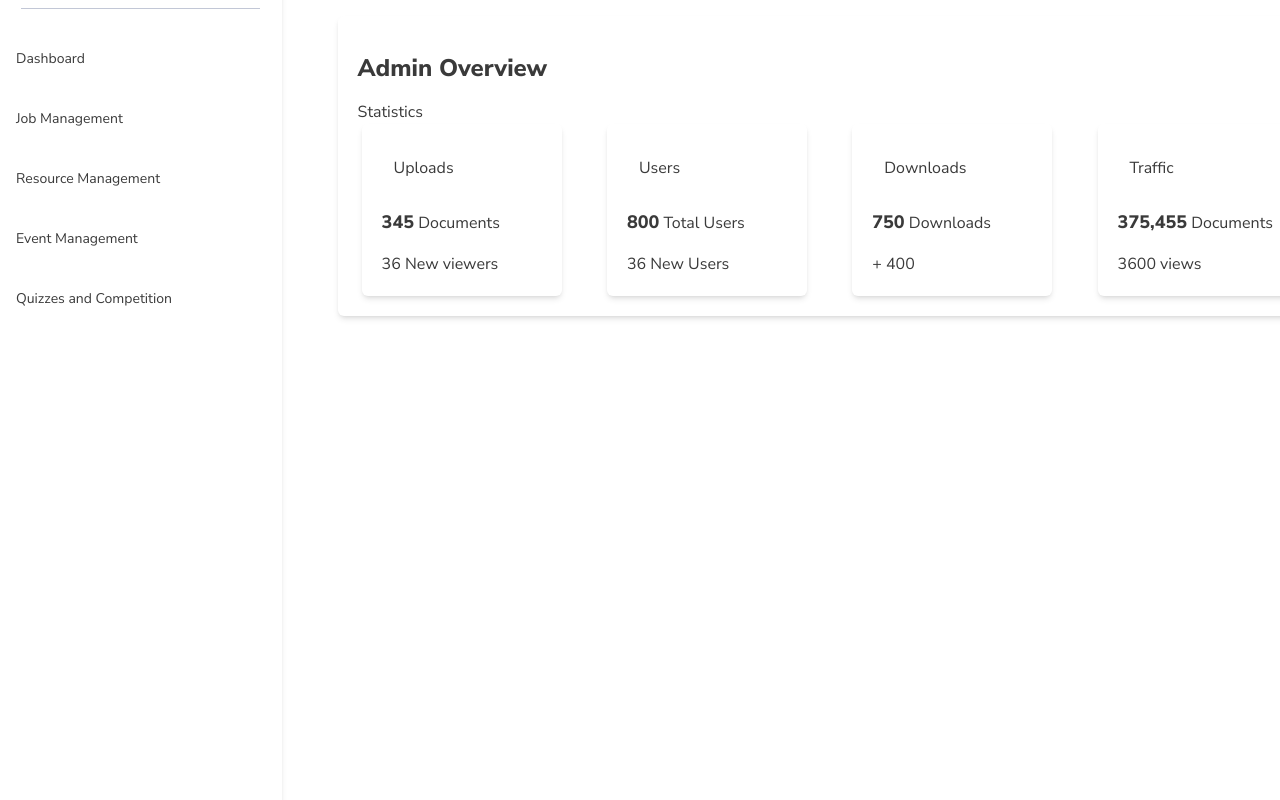
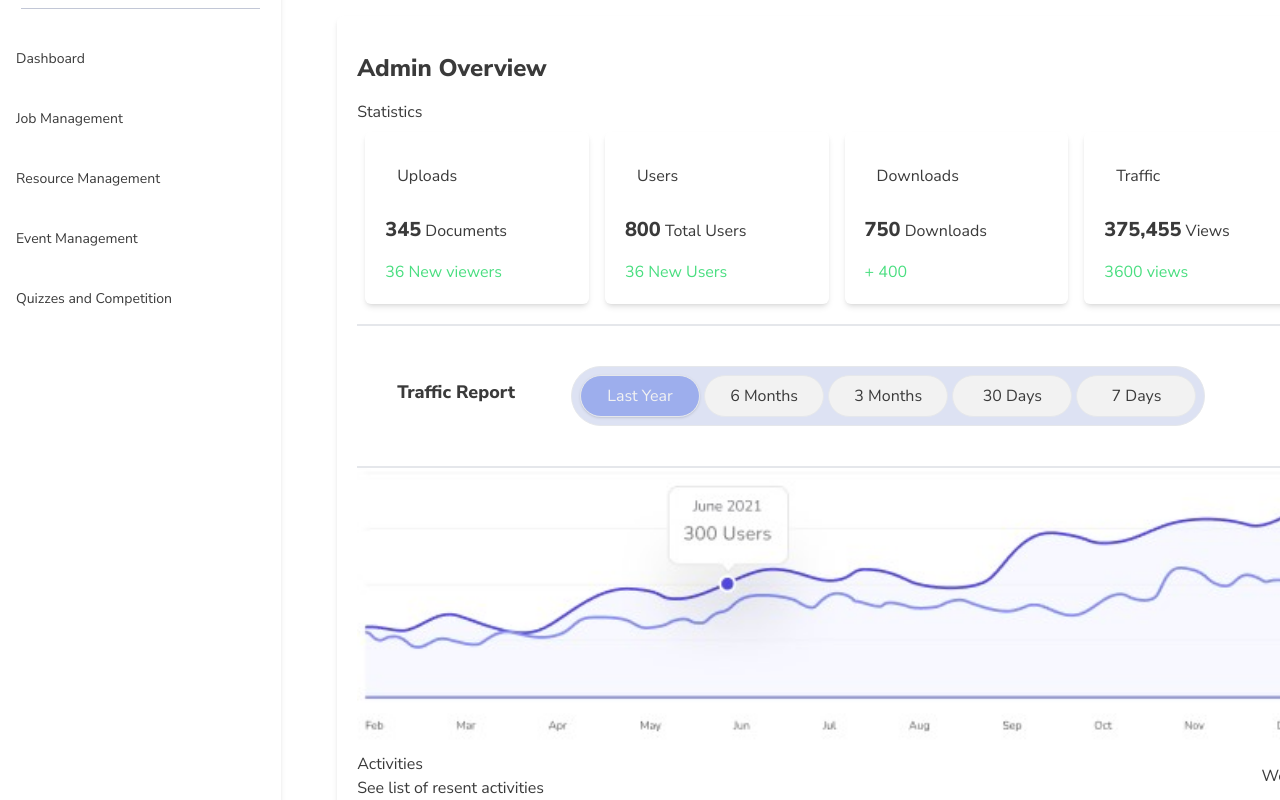
Before and after one commit to oluwatobiiloba/Technoob-Homebase, a React (Create React App) app in the folder Client/: page /AdminDashboard in a window 1280 px wide. Shown: the part 200-1000 px from the top of the page. Built offline with nearby package versions, Linux system fonts and the light colour scheme; a web font is replaced by a local one.

Commit message:
The commented codes are important, and if you really want to see the progress you can visit https://technoob-client-staging.herokuapp.com/AdminDashboard

```diff
--- a/Client/src/pages/AdminPage/Dashboard/Dashboard.jsx
+++ b/Client/src/pages/AdminPage/Dashboard/Dashboard.jsx
@@ -3,6 +3,8 @@ import { AiOutlineClose } from 'react-icons/ai'
 import { RxHamburgerMenu } from 'react-icons/rx'
 import Section from './components/Section'
 // import JobManagement from './components/JobManagement'
+// import ResourceMng from './components/ResourceMng'
+// import EventMng from './components/EventMng'
 
 const Dashboard = () => {
   const [select, setSelect] = useState('Dashboard')
@@ -62,6 +64,8 @@ const Dashboard = () => {
         </div>
       <Section/>
       {/* <JobManagement/> */}
+      {/* <ResourceMng/> */}
+      {/* <EventMng/> */}
     </div>
   )
 }
--- /dev/null
+++ b/Client/src/pages/AdminPage/Dashboard/components/EventMng.jsx
@@ -0,0 +1,14 @@
+import React from 'react'
+
+const EventMng = () => {
+  return (
+    <section>
+      <div className=' flex p-10'>
+        <h1 className=' font-semibold md:text-3xl text-xl'>Hey, Esther-</h1>
+        <p className=' md:pt-2 pt-[3px] '>Welcome to your event's page</p>
+      </div>
+    </section>
+  )
+}
+
+export default EventMng
--- a/Client/src/pages/AdminPage/Dashboard/components/JobManagement.jsx
+++ b/Client/src/pages/AdminPage/Dashboard/components/JobManagement.jsx
@@ -2,7 +2,16 @@ import React from 'react'
 
 const JobManagement = () => {
   return (
-    <div>JobManagement</div>
+    <section>
+      <div className=' flex p-10'>
+        <h1 className=' font-semibold md:text-3xl text-xl'>Hey, Esther-</h1>
+        <p className=' md:pt-2 pt-[3px] '>Welcome your job page</p>
+      </div>
+      <div className=' lg:mx-14 p-5 rounded-md bg-white shadow-md w-full '>
+        <h1 className=' text-2xl lg:py-4 font-semibold'>Job Management</h1>
+        <p>Statistics</p>
+      </div>
+    </section>
   )
 }
 
--- /dev/null
+++ b/Client/src/pages/AdminPage/Dashboard/components/ResourceMng.jsx
@@ -0,0 +1,15 @@
+import React from 'react'
+
+const ResourceMng = () => {
+  return (
+
+    <section>
+      <div className=' flex p-10'>
+        <h1 className=' font-semibold md:text-3xl text-xl'>Hey, Esther-</h1>
+        <p className=' md:pt-2 pt-[3px] '>Welcome your resource page</p>
+      </div>
+    </section>
+  )
+}
+
+export default ResourceMng
--- a/Client/src/pages/AdminPage/Dashboard/components/Section.jsx
+++ b/Client/src/pages/AdminPage/Dashboard/components/Section.jsx
@@ -1,4 +1,5 @@
 import React from 'react'
+import img from '../../img/Annotation 2023-05-22 185307.jpg'
 
 const Section = () => {
   const statistics = [
@@ -23,7 +24,7 @@ const Section = () => {
     {
       name : 'Traffic',
       amount : '375,455',
-      amtlabel : 'Documents',
+      amtlabel : 'Views',
       tracks : '3600 views'
     }
   ]
@@ -36,14 +37,35 @@ const Section = () => {
         <div className=' lg:mx-14 p-5 rounded-md bg-white shadow-md w-full '>
           <h1 className=' text-2xl lg:py-4 font-semibold'>Admin Overview</h1>
           <p>Statistics</p>
-          <div className=' md:flex block w-full justify-between '>
+          <div className=' md:flex block w-full justify-between pb-3 '>
             {statistics.map((opt, i) => (
-              <div key={i} className=' p-3 shadow-md rounded-md mx-1 lg:w-[200px] lg:h-auto'>
+              <div key={i} className=' p-3 shadow-md rounded-md my-2 mx-2 lg:w-full lg:h-auto'>
                 <p className=' p-5'>{opt.name}</p>
-                <p className=' p-2'><span className=' font-bold text-lg'>{opt.amount}</span> {opt.amtlabel} </p>
-                <p className=' p-2'>{opt.tracks} </p>
+                <p className=' p-2'><span className=' font-bold text-xl'>{opt.amount}</span> {opt.amtlabel} </p>
+                <p className=' p-2 text-green-400'>{opt.tracks} </p>
               </div>
             ))}
+          </div>
+          <div className=' flex py-10 border-t-2 border-b-2'>
+            <p className=' font-semibold text-lg  ml-10 mt-3'>Traffic Report</p>
+            <span className=' border ml-14 p-2 rounded-full bg-[#bbc5e780]'>
+              <button className=' bg-[#5E7CE880] text-twhite p-2 rounded-full border w-[120px] hover:bg-gray-500 hover:text-twhite shadow
+              '>Last Year</button> <button className=' p-2 rounded-full border bg-twhite w-[120px] hover:bg-gray-500 hover:text-twhite
+              '>6 Months</button> <button className=' p-2 rounded-full border bg-twhite w-[120px] hover:bg-gray-500 hover:text-twhite
+              '>3 Months</button> <button className=' p-2 rounded-full border bg-twhite w-[120px] hover:bg-gray-500 hover:text-twhite
+              '>30 Days</button> <button className=' p-2 rounded-full border bg-twhite w-[120px] hover:bg-gray-500 hover:text-twhite
+              '>7 Days</button>
+            </span>
+          </div>
+          <img src={img} alt="Chart" className=' w-full' />
+          <div>
+            <div className=' flex justify-between'>
+              <div>
+                <h2>Activities</h2>
+                <p>See list of resent activities</p>
+              </div>
+              <button className='float-right'>Weekly</button>
+            </div>
           </div>
         </div>
     </section>
--- a/Client/src/pages/LandingPage/Contact/components/Form.jsx
+++ b/Client/src/pages/LandingPage/Contact/components/Form.jsx
@@ -57,7 +57,7 @@ const Form = () => {
   const onSubmit = async () =>{
     // e.preventDefault()
     if (!form.Message) {
-      alert('Pls input a mesage')
+      alert('Please input a mesage')
       return
     }
 
```
Also changed, not shown: Client/src/pages/AdminPage/img/Annotation 2023-05-22 185307.jpg (added).
